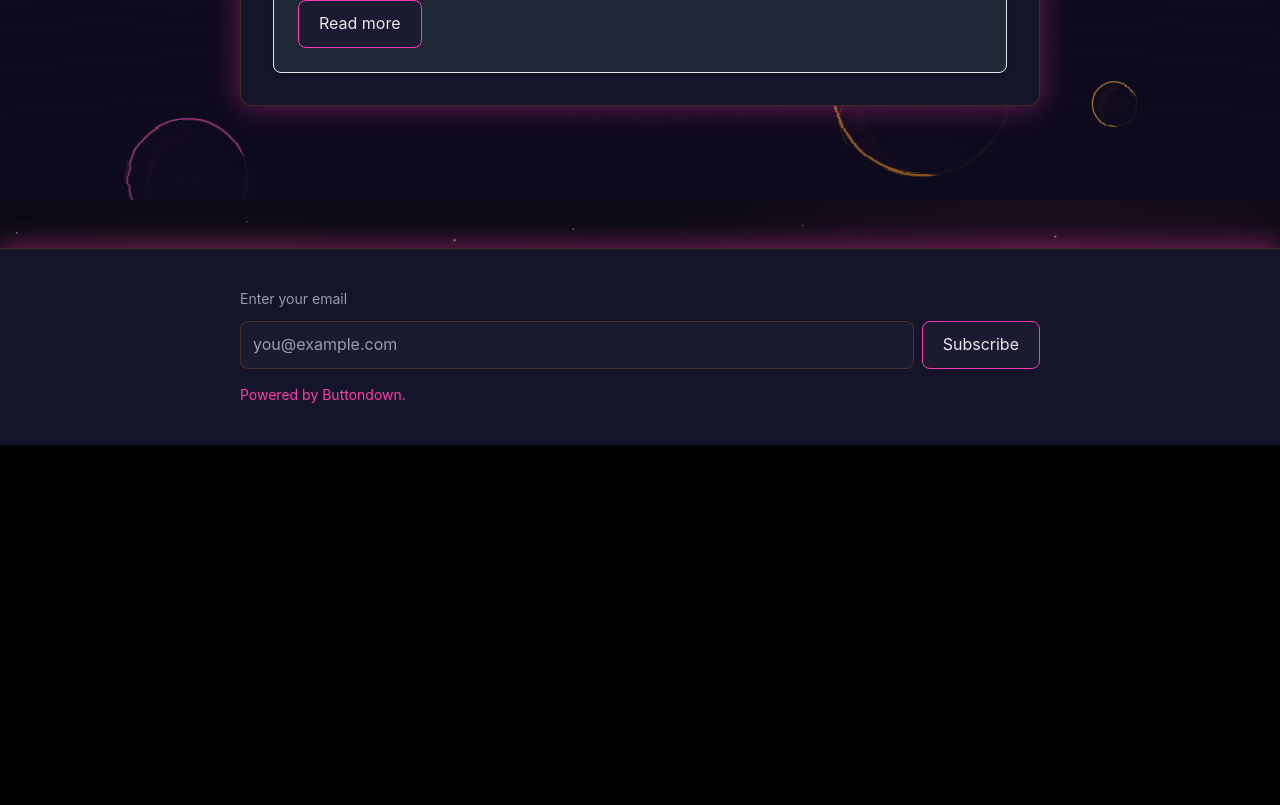
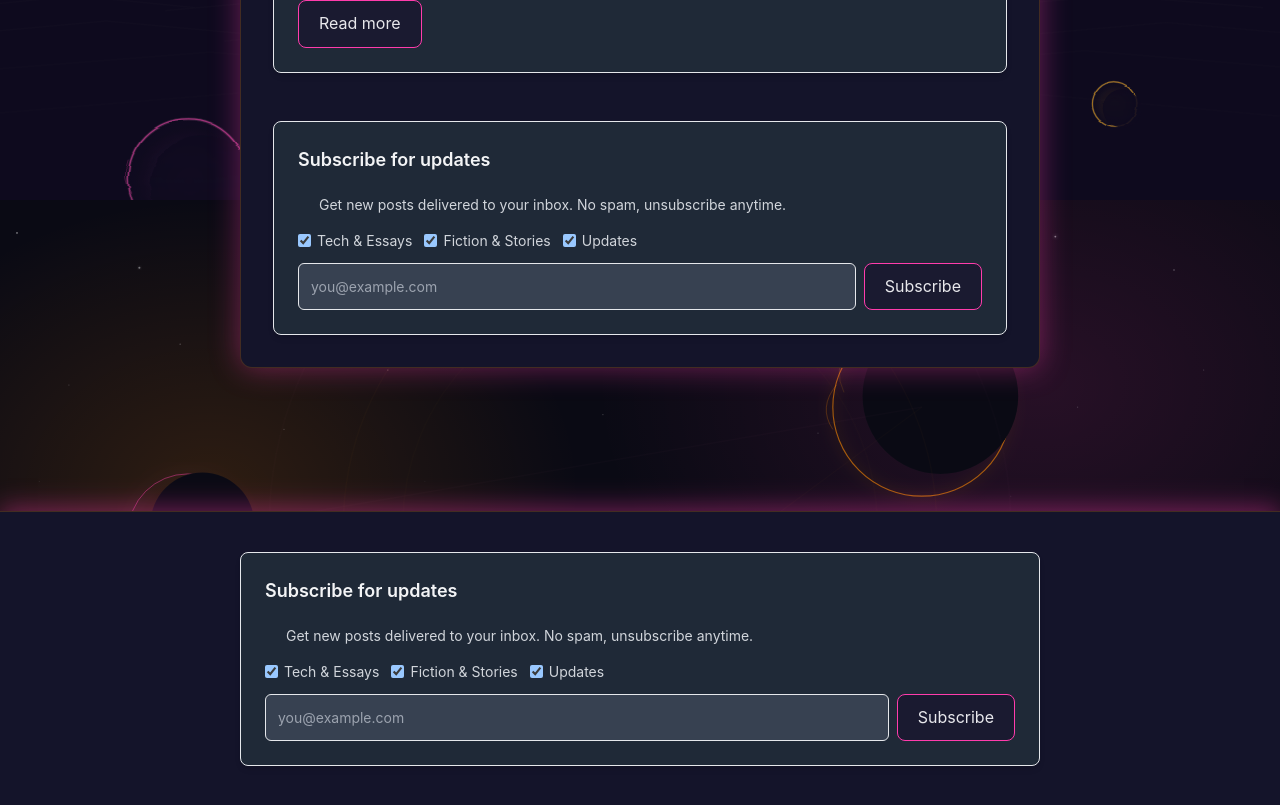
Before and after one commit to Arcadesys/arcadeprofile, a Next.js app: page /blog in a window 1280 px wide. Shown: the part 3800-4605 px from the top of the page. Before the commit the page ends 4245 px from the top, so only its background shows below. Built offline with nearby package versions, Linux system fonts and the light colour scheme.

Commit message:
Integrate ActiveCampaign for email subscriptions and replace Buttondown forms with a unified SubscribeForm component across blog and story pages

```diff
--- a/app/api/subscribe/route.ts
+++ b/app/api/subscribe/route.ts
@@ -1,9 +1,13 @@
 import { NextRequest, NextResponse } from 'next/server';
 
-const API_KEY = process.env.BUTTONDOWN_API_KEY;
+const API_URL = process.env.ACTIVECAMPAIGN_API_URL;
+const API_KEY = process.env.ACTIVECAMPAIGN_API_KEY;
+const LIST_ID = process.env.ACTIVECAMPAIGN_LIST_ID || '1';
+
+const VALID_TAGS = ['fiction', 'tech', 'updates'];
 
 export async function POST(request: NextRequest) {
-  if (!API_KEY) {
+  if (!API_URL || !API_KEY) {
     return NextResponse.json(
       { error: 'Email subscription is not configured.' },
       { status: 503 }
@@ -16,36 +20,77 @@ export async function POST(request: NextRequest) {
     return NextResponse.json({ error: 'Email is required.' }, { status: 400 });
   }
 
-  const VALID_TAGS = ['fiction', 'tech', 'updates'];
   const selectedTags: string[] = Array.isArray(tags)
     ? tags.filter((t: unknown) => typeof t === 'string' && VALID_TAGS.includes(t))
     : VALID_TAGS;
 
   try {
-    const res = await fetch('https://api.buttondown.com/v1/subscribers', {
+    // Create or update the contact
+    const contactRes = await fetch(`${API_URL}/api/3/contact/sync`, {
       method: 'POST',
       headers: {
-        Authorization: `Token ${API_KEY}`,
+        'Api-Token': API_KEY,
         'Content-Type': 'application/json',
       },
-      body: JSON.stringify({ email, tags: selectedTags }),
+      body: JSON.stringify({
+        contact: { email },
+      }),
     });
 
-    if (res.status === 201) {
-      return NextResponse.json({ ok: true });
+    if (!contactRes.ok) {
+      const err = await contactRes.text();
+      console.error('ActiveCampaign contact sync failed:', err);
+      return NextResponse.json(
+        { error: 'Failed to subscribe. Please try again.' },
+        { status: 502 }
+      );
     }
 
-    if (res.status === 409) {
+    const { contact } = await contactRes.json();
 
-      return NextResponse.json({ ok: true, message: 'Already subscribed!' });
+    // Add the contact to the list
+    const listRes = await fetch(`${API_URL}/api/3/contactLists`, {
+      method: 'POST',
+      headers: {
+        'Api-Token': API_KEY,
+        'Content-Type': 'application/json',
+      },
+      body: JSON.stringify({
+        contactList: {
+          list: LIST_ID,
+          contact: contact.id,
+          status: 1,
+        },
+      }),
+    });
+
+    if (!listRes.ok) {
+      const err = await listRes.text();
+      console.error('ActiveCampaign list add failed:', err);
+      return NextResponse.json(
+        { error: 'Failed to subscribe. Please try again.' },
+        { status: 502 }
+      );
     }
 
-    const err = await res.text();
-    console.error('Buttondown subscribe failed:', res.status, err);
-    return NextResponse.json(
-      { error: 'Failed to subscribe. Please try again.' },
-      { status: 502 }
-    );
+    // Add tags to the contact
+    for (const tag of selectedTags) {
+      await fetch(`${API_URL}/api/3/contactTags`, {
+        method: 'POST',
+        headers: {
+          'Api-Token': API_KEY,
+          'Content-Type': 'application/json',
+        },
+        body: JSON.stringify({
+          contactTag: {
+            contact: contact.id,
+            tag,
+          },
+        }),
+      });
+    }
+
+    return NextResponse.json({ ok: true });
   } catch (err) {
     console.error('Subscribe error:', err);
     return NextResponse.json(
--- a/app/blog/page.tsx
+++ b/app/blog/page.tsx
@@ -1,6 +1,7 @@
 import Link from 'next/link';
 import Image from 'next/image';
 import { getFeed } from '@/lib/blog';
+import SubscribeForm from '@/app/components/SubscribeForm';
 
 export default function BlogPage() {
   const feed = getFeed();
@@ -74,6 +75,10 @@ export default function BlogPage() {
             })}
           </div>
         )}
+
+        <div className="mt-12">
+          <SubscribeForm />
+        </div>
       </div>
     </div>
   );
--- a/app/components/SiteFooter.tsx
+++ b/app/components/SiteFooter.tsx
@@ -1,3 +1,5 @@
+import SubscribeForm from '@/app/components/SubscribeForm';
+
 export default function SiteFooter() {
   return (
     <footer
@@ -5,39 +7,7 @@ export default function SiteFooter() {
       style={{ marginTop: '3rem' }}
     >
       <div className="mx-auto max-w-[800px]">
-        <form
-          action="https://buttondown.com/api/emails/embed-subscribe/thearcades"
-          method="post"
-          className="embeddable-buttondown-form space-y-3 [&_p]:m-0"
-        >
-          <label htmlFor="bd-email" className="block text-sm text-[var(--fg-muted)]">
-            Enter your email
-          </label>
-          <div className="flex flex-col gap-2 sm:flex-row sm:items-stretch">
-            <input
-              type="email"
-              name="email"
-              id="bd-email"
-              required
-              placeholder="you@example.com"
-              className="min-w-0 flex-1 rounded-lg border border-[var(--border)] bg-[var(--btn-bg)] px-3 py-2.5 text-[var(--fg)] placeholder:text-[var(--fg-muted)]"
-            />
-            <input
-              type="submit"
-              value="Subscribe"
-              className="button-link cursor-pointer border-0 text-center sm:w-auto"
-            />
-          </div>
-          <p className="pt-1 text-sm text-[var(--fg-muted)]">
-            <a
-              href="https://buttondown.com/refer/thearcades"
-              target="_blank"
-              rel="noopener noreferrer"
-            >
-              Powered by Buttondown.
-            </a>
-          </p>
-        </form>
+        <SubscribeForm />
       </div>
     </footer>
   );
--- a/app/stories/[story]/page.tsx
+++ b/app/stories/[story]/page.tsx
@@ -3,6 +3,7 @@ import Link from 'next/link';
 import Image from 'next/image';
 import { MDXRemote } from 'next-mdx-remote/rsc';
 import { getAllStories, getStory } from '@/lib/stories';
+import SubscribeForm from '@/app/components/SubscribeForm';
 
 export function generateStaticParams() {
   return getAllStories().map(s => ({ story: s.slug }));
@@ -87,6 +88,10 @@ export default function StoryIndexPage({ params }: { params: { story: string } }
             </ol>
           )}
         </div>
+
+        <div className="mt-12">
+          <SubscribeForm />
+        </div>
       </div>
     </div>
   );
```
Also changed, not shown: 1 other file (tests, documents, lock files or other folders).
